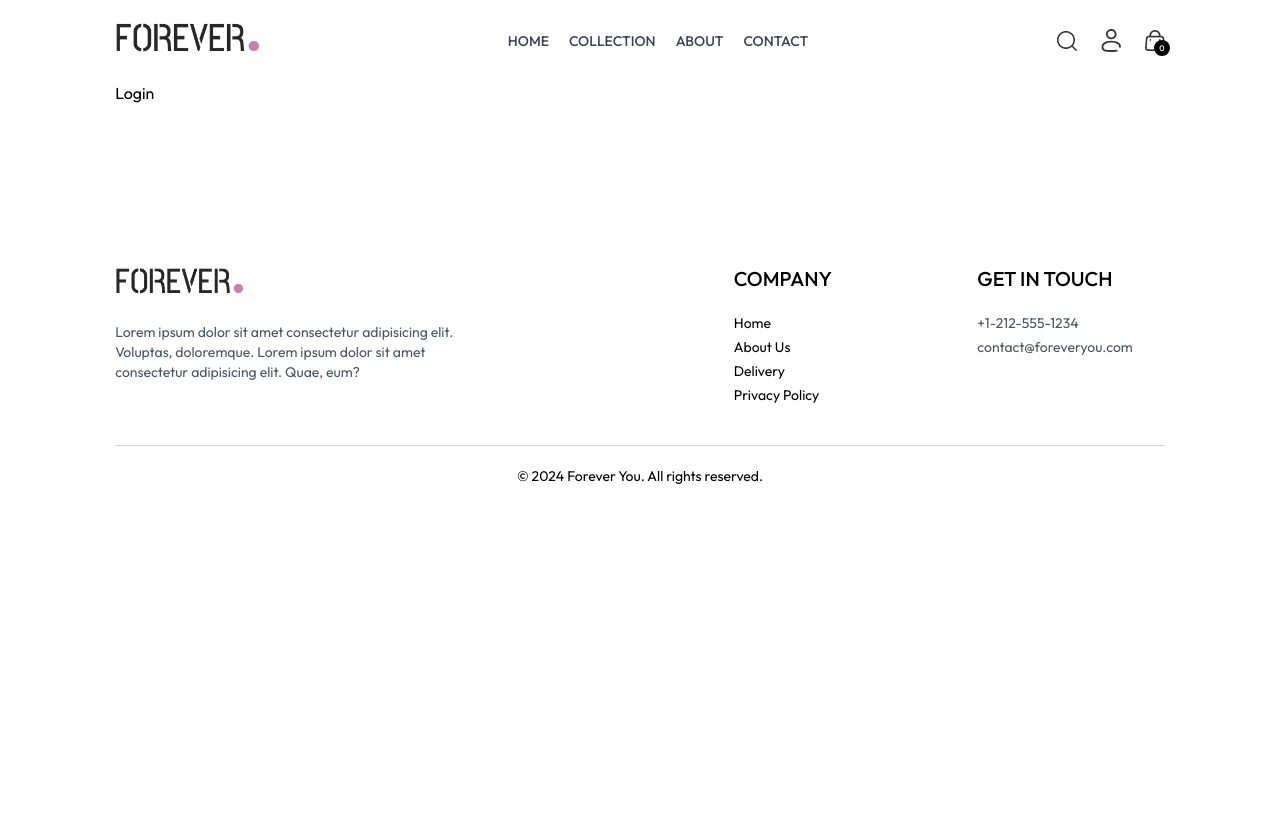
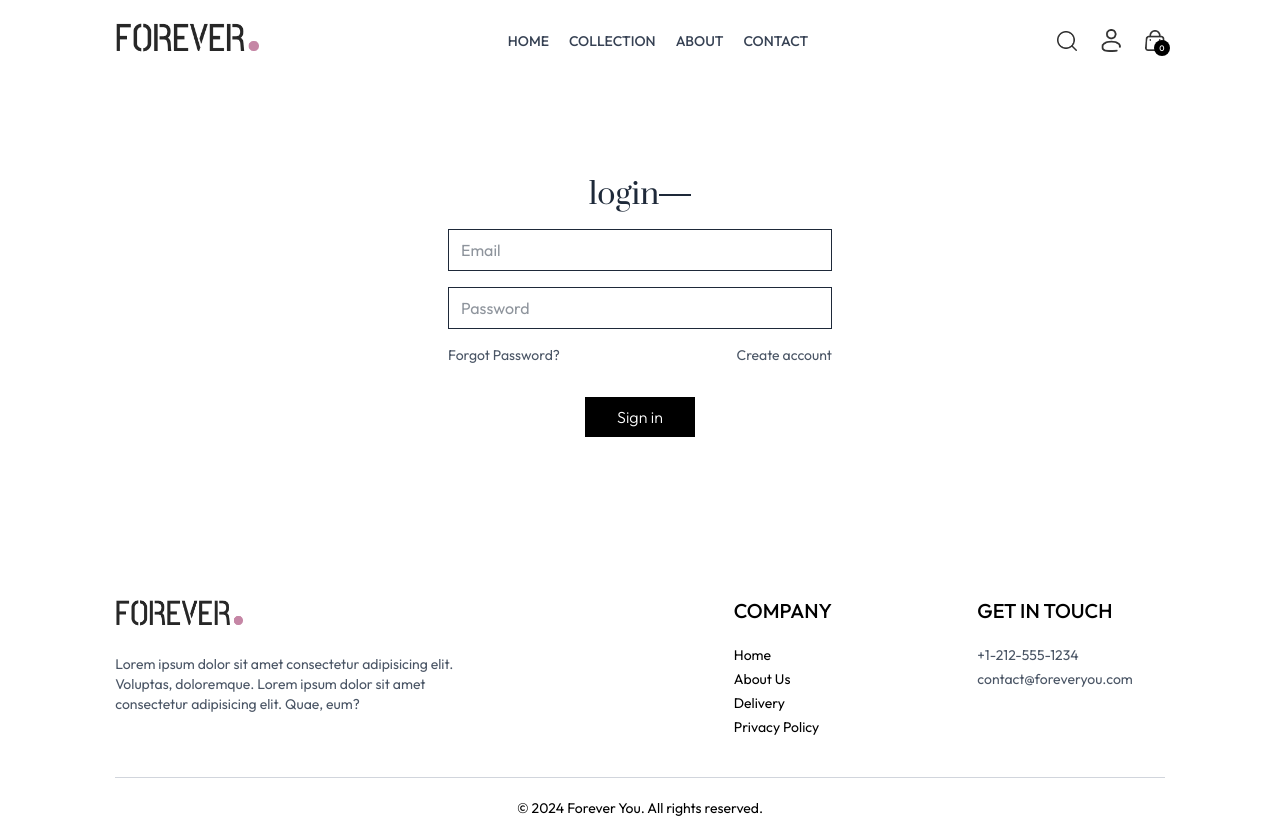
Before and after one commit to HarshShrestha/E-commerce-website, a React (Vite) app in the folder frontend/: page /login in a window 1280 px wide. Before the commit the page ends 800 px from the top, so only its background shows below. Built offline with nearby package versions, Linux system fonts and the light colour scheme.

Commit message:
finished UI of login

```diff
--- a/frontend/src/components/Navbar.jsx
+++ b/frontend/src/components/Navbar.jsx
@@ -43,11 +43,12 @@
           onClick={()=>setShowSearch(true)}
         />
         <div className="group relative">
+          <Link to={'/login'}>
           <img
             src={assets.profile_icon}
             className="w-5 cursor-pointer"
             alt="User"
-          />
+          /></Link>
           <div className="group-hover:block hidden absolute dropdown-menu right-0 pt-4 w-36">
             <div className="flex flex-col gap-2 py-3 px-5 bg-slate-100 text-gray-500 rounded">
               <p className="cursor-pointer hover:text-black">My Profile</p>
--- a/frontend/src/pages/Login.jsx
+++ b/frontend/src/pages/Login.jsx
@@ -1,8 +1,32 @@
-import React from 'react'
+import React, { useState } from 'react'
 
 const Login = () => {
+
+  const [currentState , setCurrentState ] = useState("login");
+
+  const onSubmitHandler = async(event)=>{
+    event.preventDefault();
+  }
+
   return (
-    <div>Login</div>
+    <form onSubmit={onSubmitHandler} className='flex flex-col items-center w-[90%] sm:max-w-96 m-auto mt-14 gap-4 text-gray-800'>
+      <div className='inline-flex items-center gap-2mb-2 mt-10'>
+        <p className='prata-regular text-3xl'>{currentState}</p>
+        <hr className='border-none h-[1.5px] w-8 bg-gray-800'/>
+      </div>
+      {currentState=='login' ? '' :<input type="text" placeholder='Name' className='w-full py-2 px-3 border border-gray-800' required/>}
+      <input type="email" placeholder='Email' className='w-full py-2 px-3 border border-gray-800' required/>
+      <input type="password" placeholder='Password' className='w-full py-2 px-3 border border-gray-800' required/>
+      <div className='w-full flex items-center justify-between text-sm text-gray-600'>
+        <p>{currentState=='login' ? 'Forgot Password?' : ''}</p>
+        {
+          currentState==='login'
+          ? <p onClick={()=>setCurrentState('sign up')} className='cursor-pointer'>Create account</p>
+          : <p onClick={()=>setCurrentState('login')} className='cursor-pointer'>Already have an account? Login here</p>
+        }
+      </div>
+      <button className='bg-black text-white font-light px-8 py-2 mt-4'>{currentState==='login' ? 'Sign in' : 'Sign up'}</button>
+    </form>
   )
 }
 
```
